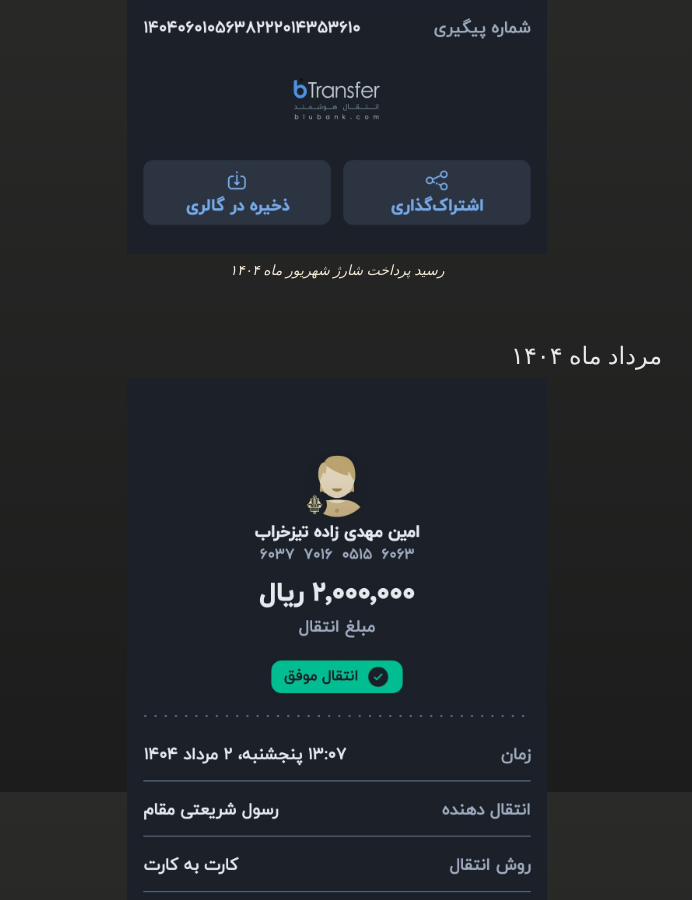
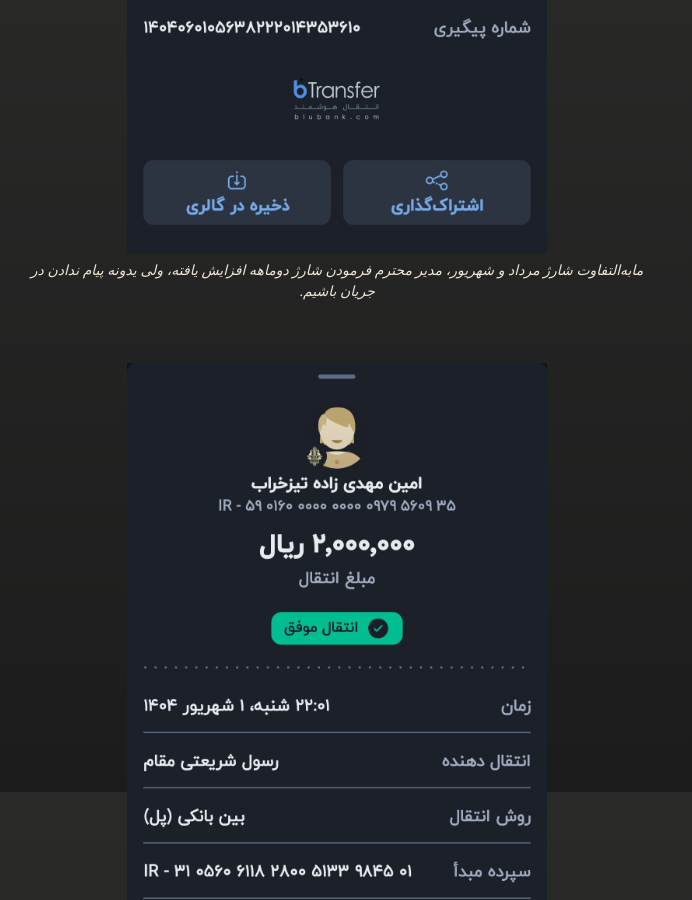
Before and after one commit to mohtasham-15/ns, a Jekyll site: the page built from index.md, in a window 1280 px wide and 900 px high, scrolled down 1008 px. Shown: the whole window, without its empty margins (303-995 px from the left). Built offline with Jekyll 4.4.1, drawn with Linux system fonts in a browser that asks for light colours.

Commit message:
Update index.md

```diff
--- a/index.md
+++ b/index.md
@@ -16,6 +16,13 @@ rtl: true
 <br/><br/>
 
 ## شهریور ماه ۱۴۰۴
+
+<div align="center">
+  <img src="./assets/images/pay/Shahrivar-1404.jpg" alt="رسید شهریور" width="420px"/>
+  <br>
+  <em>مابه‌التفاوت شارژ مرداد و شهریور، مدیر محترم فرمودن شارژ دوماهه افزایش یافته، ولی یدونه پیام ندادن در جریان باشیم. </em>
+</div><br/><br/>
+
 
 <div align="center">
   <img src="./assets/images/pay/Shahrivar-1404.jpg" alt="رسید شهریور" width="420px"/>
```
